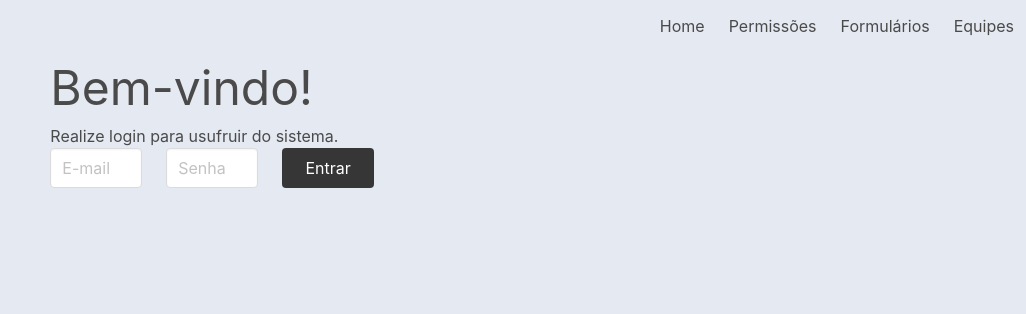
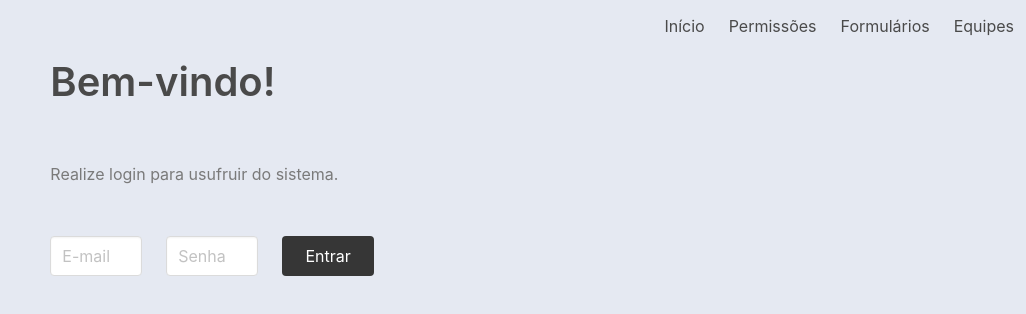
Before and after one commit to teamworkquality/twq-app, a Vue app in the folder web/twq-front/: page / in a window 1280 px wide. Shown: the top 314 px of the page, without its empty margins (254-1280 px from the left). Built offline with nearby package versions, Linux system fonts and the light colour scheme.

Commit message:
Ajustes no CSS.

```diff
--- a/web/twq-front/src/App.vue
+++ b/web/twq-front/src/App.vue
@@ -20,13 +20,24 @@ export default {
 <style lang="scss">
 @import '~bulma/bulma.sass';
 
+$backgroud-color: #e5e9f2;
+
+$util-values: 10, 20, 30, 40, 50;
+
+@each $i in $util-values {
+  .has-vmargin-#{$i} {
+    margin-top: #{$i}px;
+    margin-bottom: #{$i}px;
+  }
+}
+
 html,
 body {
   height: 100%;
 }
 
 #app {
-  background: #e5e9f2;
+  background: $backgroud-color;
   flex-flow: column;
   height: 100%;
 
--- a/web/twq-front/src/components/Login.vue
+++ b/web/twq-front/src/components/Login.vue
@@ -2,12 +2,10 @@
   <div class="columns">
     <div class="column is-half">
       <div>
-        <p class="is-size-1">
-          Bem-vindo!
-        </p>
+        <p class="is-size-2 has-text-weight-semibold">Bem-vindo!</p>
       </div>
-      <div>
-        <p>Realize login para usufruir do sistema.</p>
+      <div class="has-vmargin-50">
+        <p class="has-text-grey">Realize login para usufruir do sistema.</p>
       </div>
       <div>
         <form v-on:submit.prevent="onSubmit()" class="columns">
--- a/web/twq-front/src/components/Navbar.vue
+++ b/web/twq-front/src/components/Navbar.vue
@@ -22,7 +22,7 @@ export default {
   name: 'navbar',
   data: () => ({
     navItems: [
-      { title: 'Home', route: '#' },
+      { title: 'Início', route: '#' },
       { title: 'Permissões', route: '#' },
       { title: 'Formulários', route: '#' },
       { title: 'Equipes', route: '#' }
```
